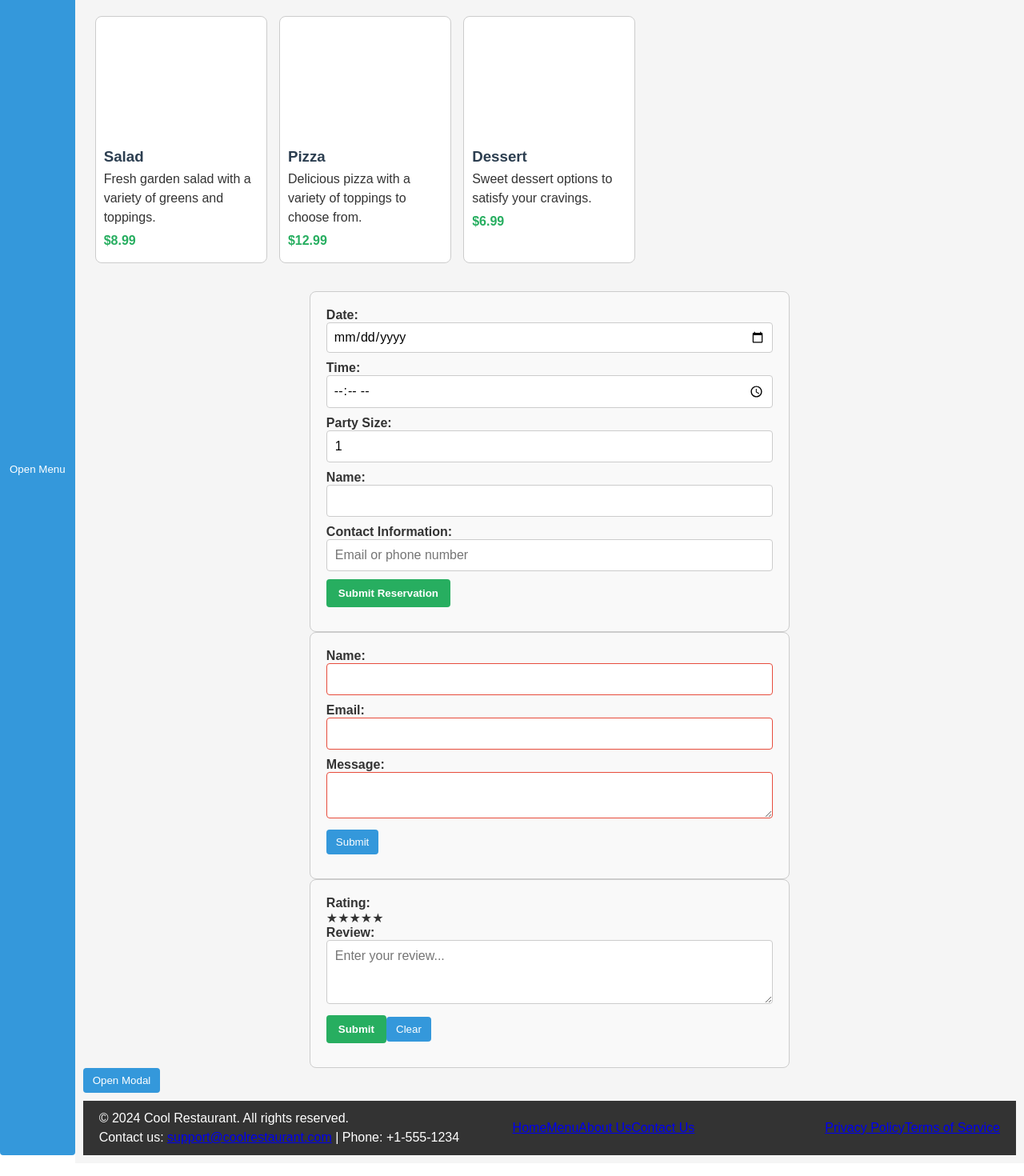
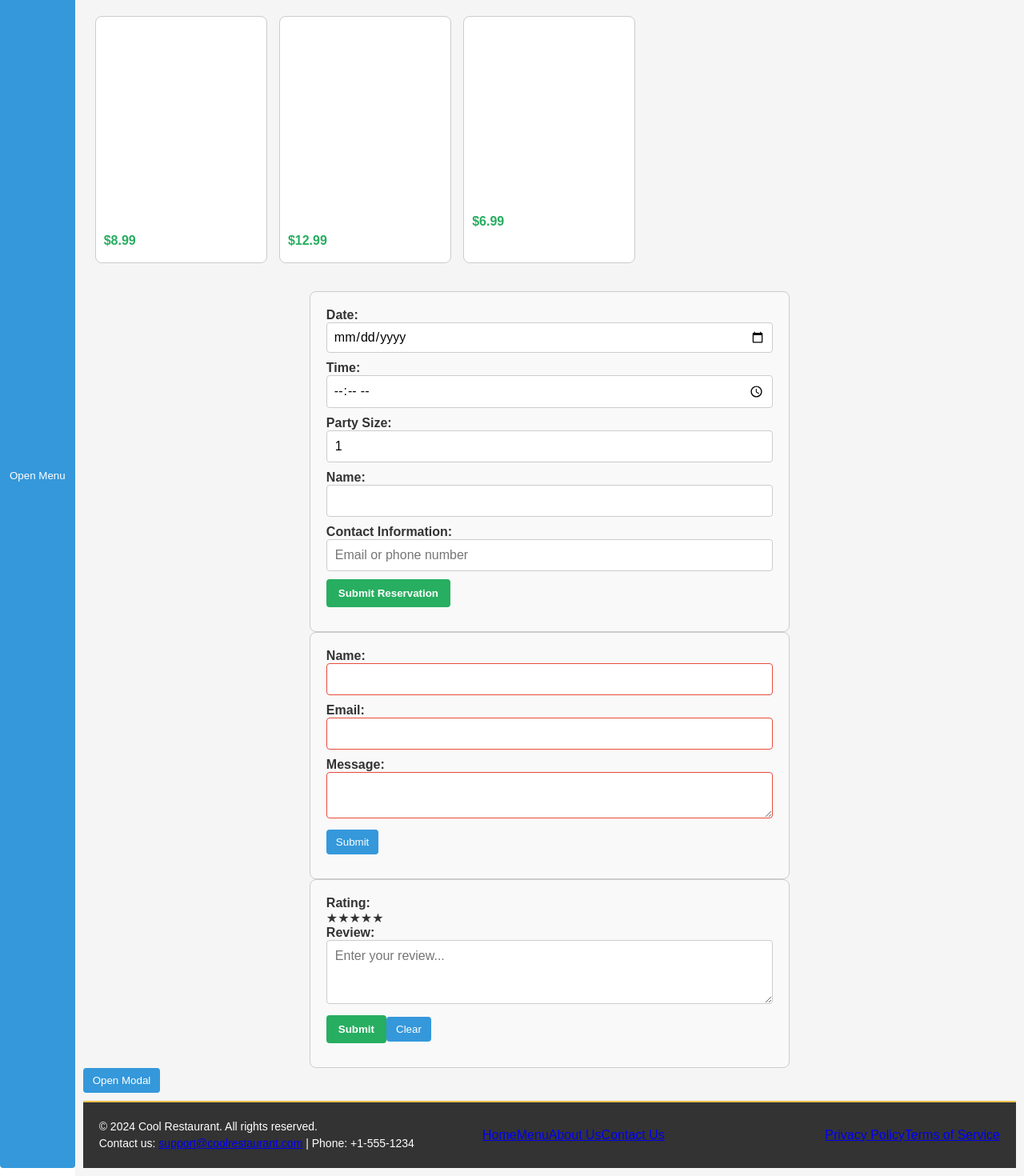
Before and after one commit to mohamedmehdigara/react-burger-menu-example, a React (Create React App) app: page / in a window 1280 px wide. Shown: the part 271-1741 px from the top of the page at 80% size. Built offline with nearby package versions, Linux system fonts and the light colour scheme.

Commit message:
edited files

```diff
--- a/src/components/ContentCards/ContentCards.css
+++ b/src/components/ContentCards/ContentCards.css
@@ -8,6 +8,7 @@
 
 /* Card styling */
 .card {
+  position: relative; /* Position relative for overlay */
   background-color: #fff;
   border: 1px solid #ccc;
   border-radius: 8px;
@@ -19,6 +20,22 @@
   box-shadow: 0 4px 8px rgba(0, 0, 0, 0.2); /* Box shadow on hover */
 }
 
+/* Card overlay */
+.card-overlay {
+  position: absolute;
+  top: 0;
+  left: 0;
+  width: 100%;
+  height: 100%;
+  background-color: rgba(0, 0, 0, 0.5); /* Semi-transparent black overlay */
+  opacity: 0; /* Initially invisible */
+  transition: opacity 0.3s ease-in-out;
+}
+
+.card:hover .card-overlay {
+  opacity: 1; /* Make overlay visible on hover */
+}
+
 /* Card image styling */
 .card-image {
   width: 100%;
@@ -28,12 +45,16 @@
 
 /* Card content styling */
 .card-content {
+  position: relative; /* Position relative for z-index */
+  z-index: 1; /* Ensure content is above overlay */
   padding: 10px;
+  color: #fff; /* White text color */
 }
 
 .card-content h3 {
   margin: 0;
-    color: #2c3e50; /* Dark blue color */
+  color: #fff; /* White color for card titles */
+  font-size: 1.2rem; /* Larger font size for titles */
 }
 
 .card-content p {
--- a/src/components/Footer/Footer.css
+++ b/src/components/Footer/Footer.css
@@ -3,14 +3,16 @@
   display: flex;
   justify-content: space-between;
   align-items: center;
-    padding: 10px 20px;
+  padding: 20px;
   background-color: #333;
   color: #fff;
+  border-top: 2px solid #f2c14e; /* Add top border for visual separation */
 }
 
 /* Copyright text */
 .footer p {
   margin: 0;
+  font-size: 14px; /* Adjust font size for better readability */
 }
 
 /* Social media links styling */
@@ -19,10 +21,12 @@
   gap: 15px;
 }
 
+/* Social media icon styling */
 .social-link {
   color: #fff;
   text-decoration: none;
   transition: color 0.3s ease-in-out;
+  font-size: 18px; /* Adjust icon size */
 }
 
 .social-link:hover {
--- a/src/components/Header/Header.css
+++ b/src/components/Header/Header.css
@@ -12,6 +12,13 @@
 .logo {
   font-size: 1.5rem;
   font-weight: bold;
+  text-decoration: none; /* Remove default underline */
+  color: #fff; /* Text color */
+  transition: color 0.3s ease-in-out; /* Smooth color transition */
+}
+
+.logo:hover {
+  color: #f2c14e; /* Change color on hover */
 }
 
 /* Navigation links styling */
@@ -36,15 +43,10 @@
   align-items: center;
 }
 
-  .profile-img {
-    width: 35px;
-    height: 35px;
-    border-radius: 50%; /* Circular profile image */
-    margin-left: 10px;
-  }
-  /* Add this to Header.css */
+/* Profile icon styling */
 .profile-icon {
   width: 35px; /* Set the size */
   height: 35px;
   fill: #fff; /* Fill color */
+  margin-left: 10px; /* Add space between icon and text */
 }
```
Also changed, not shown: src/components/MenuItem/MenuItem.css (indentation only). Lines whose indentation alone changed are shown as unchanged.
